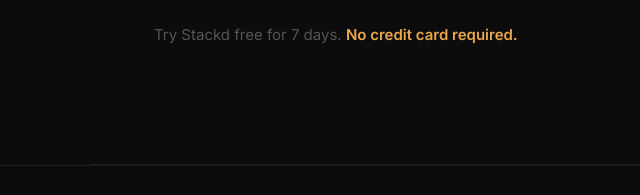
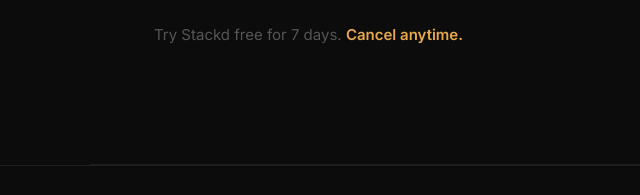
Before and after one commit to oleks48/stackd, a website: page index.html in a window 1280 px wide. Shown: the part 5586-5781 px from the top of the page, 0-640 px from the left. Drawn offline with Linux system fonts and the light colour scheme.

Commit message:
Update index.html

```diff
--- a/index.html
+++ b/index.html
@@ -616,7 +616,7 @@
         <a href="app.html" class="btn-amber">Start free trial</a>
       </div>
     </div>
-    <p class="trial-note fade-in">Try Stackd free for 7 days. <span>No credit card required.</span></p>
+    <p class="trial-note fade-in">Try Stackd free for 7 days. <span>Cancel anytime.</span></p>
   </section>
 
   <div class="divider"></div>
```
